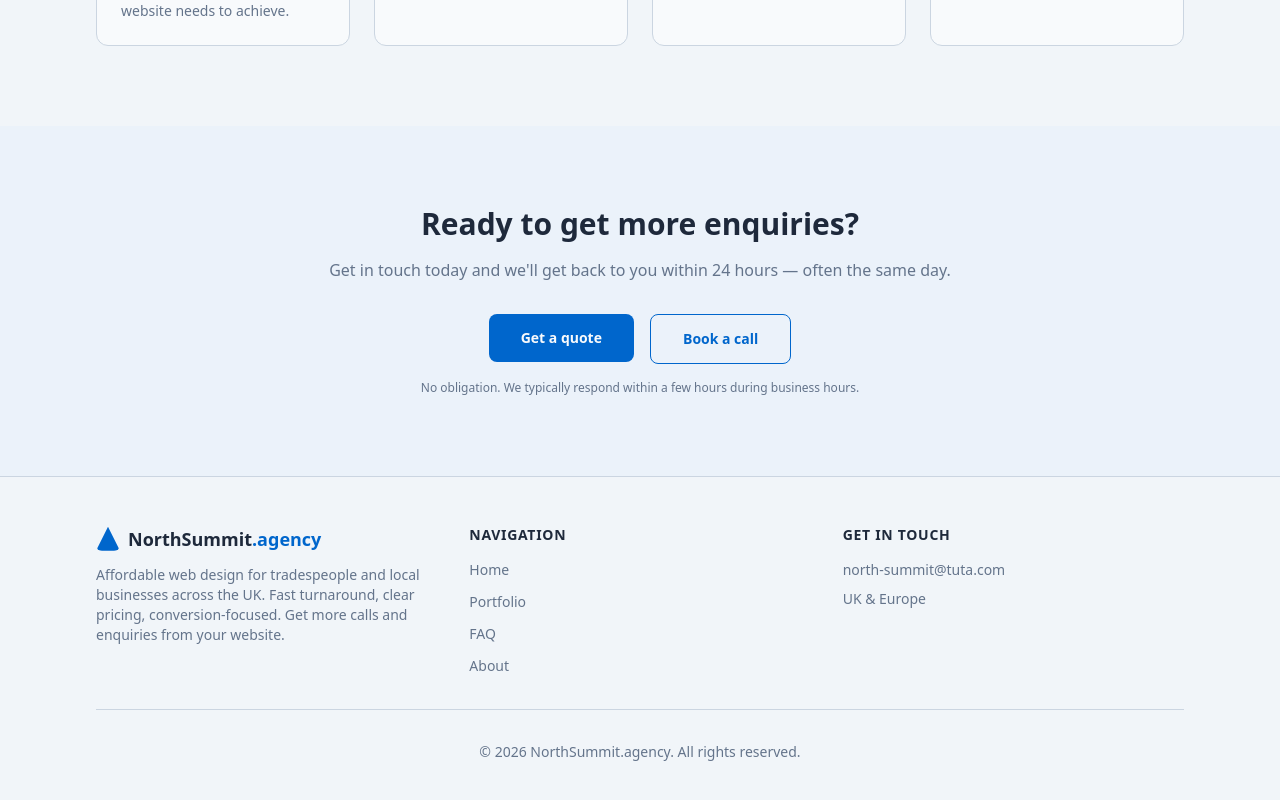
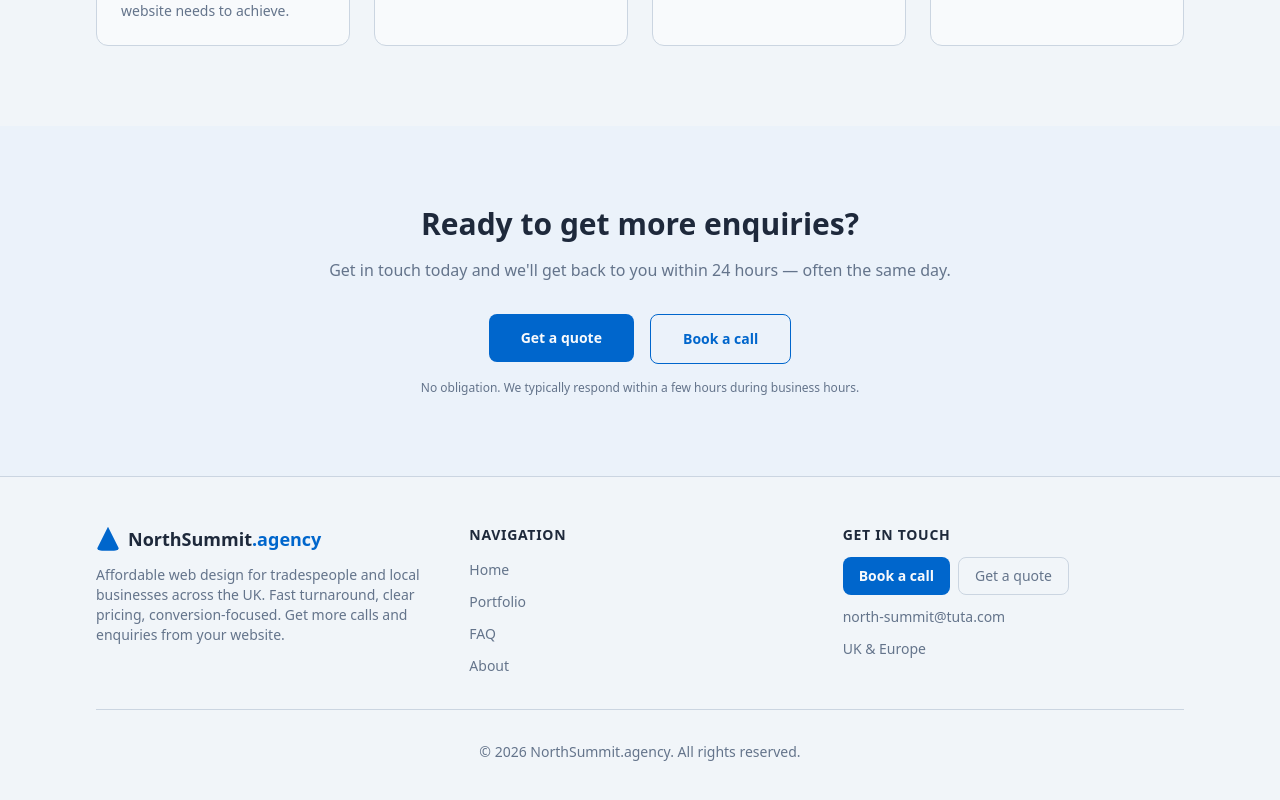
Before and after one commit to mwk900/northsummit-agency, a Next.js app: page / in a window 1280 px wide. Shown: the part 4808-5608 px from the top of the page. Built offline with nearby package versions, Linux system fonts and the light colour scheme; no server answers.

Commit message:
fix: footer buttons side by side

```diff
--- a/src/components/Footer.tsx
+++ b/src/components/Footer.tsx
@@ -3,11 +3,11 @@ import { siteConfig } from '@/data/site';
 
 export default function Footer() {
   const currentYear = new Date().getFullYear();
-
   return (
     <footer className="border-t border-border-color" style={{ backgroundColor: 'var(--secondary-bg)' }}>
       <div className="max-w-6xl mx-auto px-4 sm:px-6 lg:px-8 py-12">
         <div className="grid grid-cols-1 md:grid-cols-3 gap-8">
+
           {/* Brand */}
           <div>
             <Link href="/" className="inline-flex items-center gap-2">
@@ -26,7 +26,7 @@ export default function Footer() {
             </p>
           </div>
 
-          {/* Quick Links */}
+          {/* Navigation */}
           <div>
             <h3 className="text-sm font-semibold text-text-primary uppercase tracking-wider mb-3">
               Navigation
@@ -45,21 +45,39 @@ export default function Footer() {
             </ul>
           </div>
 
-          {/* Contact */}
+          {/* Get in touch */}
           <div>
             <h3 className="text-sm font-semibold text-text-primary uppercase tracking-wider mb-3">
               Get in touch
             </h3>
-            <a
-              href={`mailto:${siteConfig.agency.email}`}
-              className="inline-block text-sm text-text-secondary hover:text-accent transition-colors"
-            >
-              {siteConfig.agency.email}
-            </a>
-            <p className="mt-2 text-sm text-text-secondary">
-              {siteConfig.agency.location}
-            </p>
+            <div className="flex flex-col gap-3">
+              <div className="flex flex-col sm:flex-row gap-2">
+                <a
+                  href="https://calendly.com/north-summit-tuta/30min"
+                  target="_blank"
+                  rel="noopener noreferrer"
+                  className="inline-flex items-center justify-center px-4 py-2 rounded-lg bg-accent text-sm font-semibold hover:opacity-90 transition-opacity"
+                  style={{ color: 'var(--primary-bg)' }}
+                >
+                  Book a call
+                </a>
+                <Link
+                  href="/contact"
+                  className="inline-flex items-center justify-center px-4 py-2 rounded-lg border border-border-color text-sm font-medium text-text-secondary hover:text-accent hover:border-accent transition-colors"
+                >
+                  Get a quote
+                </Link>
+              </div>
+              <a
+                href={`mailto:${siteConfig.agency.email}`}
+                className="text-sm text-text-secondary hover:text-accent transition-colors"
+              >
+                {siteConfig.agency.email}
+              </a>
+              <p className="text-sm text-text-secondary">{siteConfig.agency.location}</p>
+            </div>
           </div>
+
         </div>
 
         <div className="mt-8 pt-8 border-t border-border-color text-center text-sm text-text-secondary">
```
